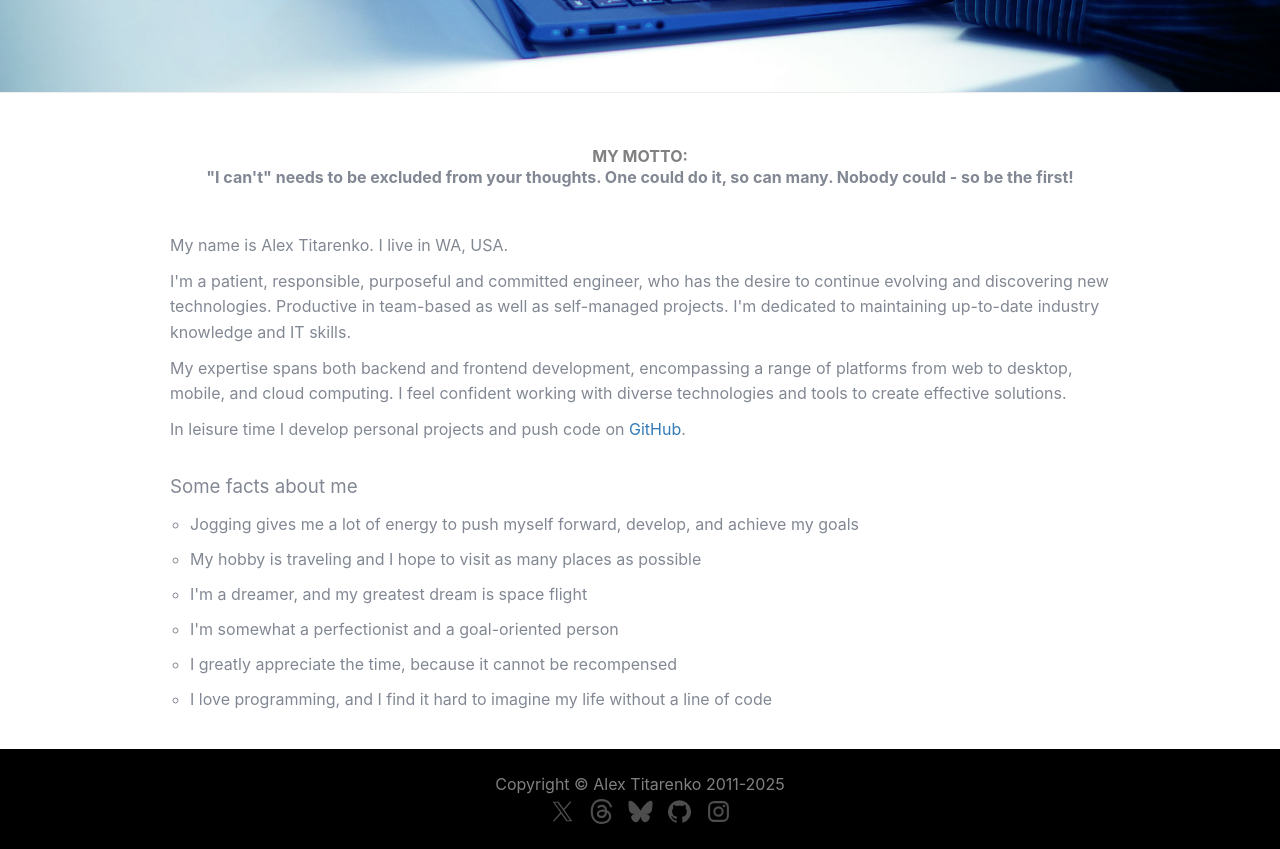
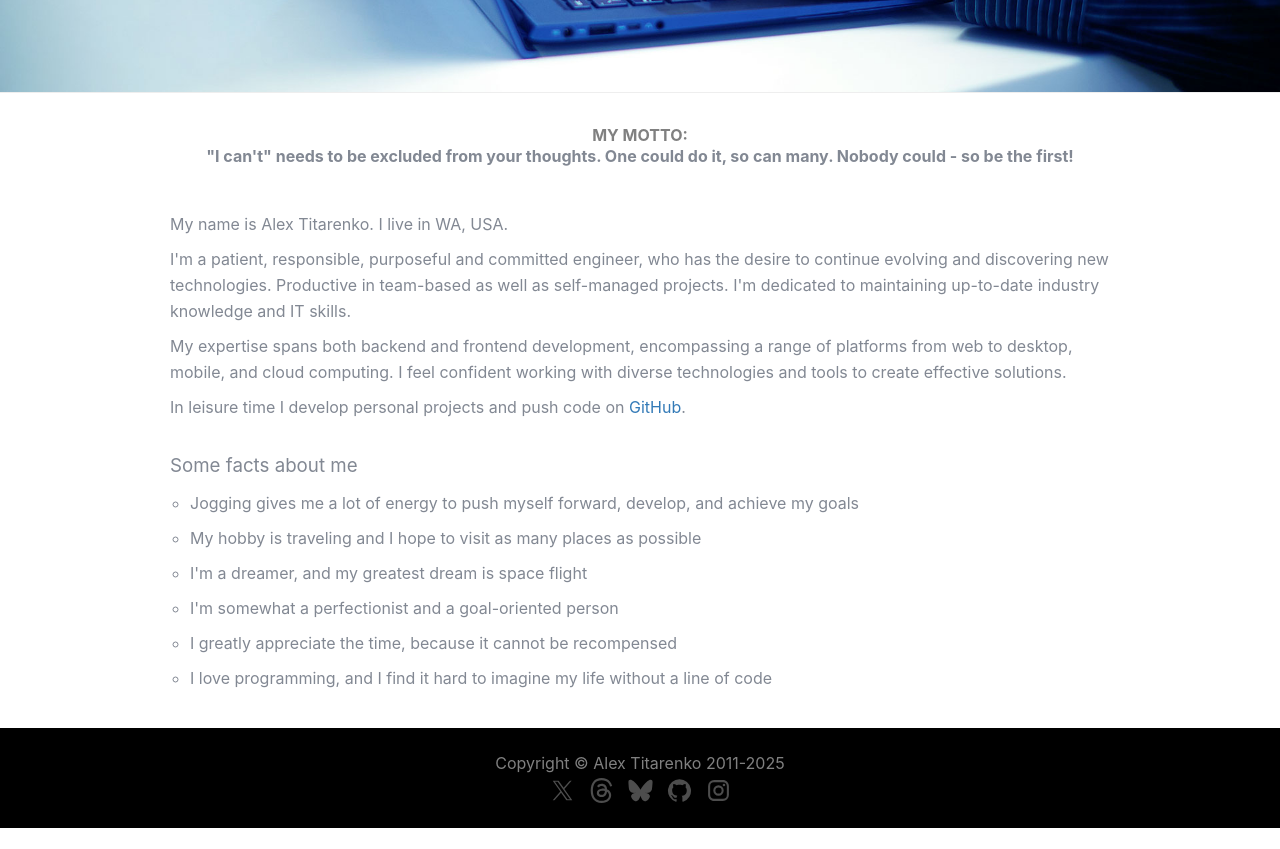
Before and after one commit to alex-titarenko/alextitarenko, a Next.js app: page / in a window 1280 px wide. Shown: the part 360-1209 px from the top of the page. After the commit the page ends 1188 px from the top, so only its background shows below. Built offline with nearby package versions, Linux system fonts and the light colour scheme.

Commit message:
style refactoring

```diff
--- a/components/Layout.tsx
+++ b/components/Layout.tsx
@@ -13,17 +13,24 @@ import appConfig from 'app.config.json'
 import { createUseStyles } from 'react-jss'
 
 const useStyles = createUseStyles({
+  pageContainer: {
+    minHeight: '100%',
+    display: 'flex',
+    flexDirection: 'column',
+  },
+
+  main: {
+    width: '100%',
+    flexGrow: 1
+  },
+
   footer: {
     textAlign: 'center',
     backgroundColor: 'black',
     color: 'gray',
     paddingTop: '25px',
-
-    /* Sticky footer styles */
-    position: 'absolute',
-    bottom: 0,
     width: '100%',
-    height: 'var(--footer-height)',
+    height: '100px',
   },
 
   socialLinks: {
@@ -62,6 +69,7 @@ type LayoutProps = {
 }
 
 export default function Layout(props: LayoutProps) {
+  const classes = useStyles();
   const mainMenu = React.createRef<HTMLUListElement>();
   const [canonicalUrl, setCanonicalUrl] = useState(props.canonicalUrl)
 
@@ -84,7 +92,7 @@ export default function Layout(props: LayoutProps) {
   }, [mainMenu, props.canonicalUrl, props.pageId]);
 
   return (
-    <div>
+    <div className={ classes.pageContainer }>
       <Head>
         <title>{ props.title }</title>
         <meta name="keywords" content={ props.keywords ?? appConfig.defaultKeywords } />
@@ -92,13 +100,13 @@ export default function Layout(props: LayoutProps) {
         <link rel="canonical" href={ canonicalUrl } />
       </Head>
 
-      <div>
-        <NavBar ref={ mainMenu } />
+      <NavBar ref={ mainMenu } />
 
+      <main className={ classes.main }>
         { props.children }
+      </main>
 
-        <Footer />
-      </div>
+      <Footer />
     </div>
   )
 }
--- a/components/blog/BlogPostFooter.tsx
+++ b/components/blog/BlogPostFooter.tsx
@@ -7,8 +7,7 @@ const useStyles = createUseStyles({
   blogPostFooter: {
     display: 'flex',
     flexDirection: 'column',
-    gap: '8px',
-    marginBottom: '35px'
+    gap: '5px',
   },
 
   postTagsWrapper: {
--- a/components/blog/BlogPostsList.tsx
+++ b/components/blog/BlogPostsList.tsx
@@ -15,7 +15,7 @@ const useStyles = createUseStyles({
   list: {
     display: 'flex',
     flexDirection: 'column',
-    gap: '40px',
+    gap: '50px',
     listStyleType: 'none',
     padding: 0,
   },
--- a/components/common/Container.tsx
+++ b/components/common/Container.tsx
@@ -8,11 +8,6 @@ const useStyles = createUseStyles({
     paddingLeft: '15px',
     marginRight: 'auto',
     marginLeft: 'auto',
-
-    '&:before, &:after': {
-      display: 'table',
-      content: '" "'
-    },
 
     '@media (min-width: 768px)': {
       width: '750px',
--- a/styles/site.css
+++ b/styles/site.css
@@ -2,8 +2,6 @@
 :root,
 [data-color-scheme=light] {
   --accent-color: #337ab7;
-
-  --footer-height: 100px;
   --text-shadow: 1px 1px 1px rgba(0, 0, 0, 1);
 
   --codeBlock-textColor: #333;
@@ -86,14 +84,15 @@
   box-sizing: border-box;
 }
 
-:after, :before {
-  box-sizing: border-box;
+html, body, #__next {
+  height: 100%;
+  margin: 0;
+  padding: 0;
 }
 
 html {
   /* Sticky footer styles */
   position: relative;
-  min-height: 100%;
   font-size: 16px;
 }
 
@@ -111,10 +110,7 @@ body {
     Helvetica Neue,
     sans-serif;
 
-  /* Margin bottom by footer height */
-  margin: 0;
   background-color: #fff;
-  margin-bottom: var(--footer-height);
   font-size: inherit;
   color: rgb(130, 136, 147);
 }
```
Also changed, not shown: pages/blog/archive/[year]/[month]/[slug].tsx (+4 -4 lines).
